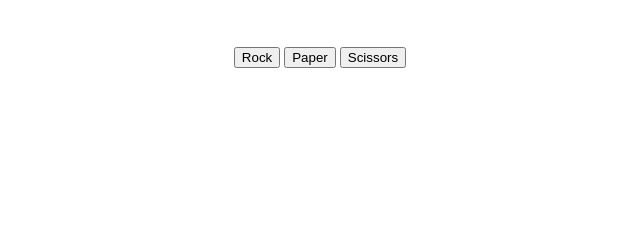
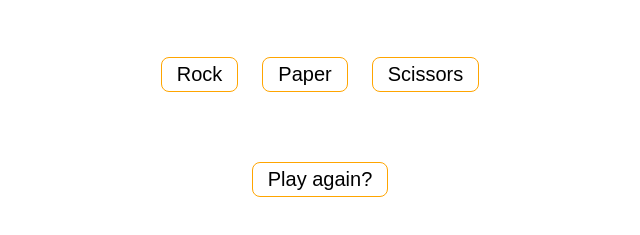
Before and after one commit to JinLino/Rock-Paper-Scissors, a plain HTML site: page index.html in a window 1280 px wide. Shown: the part 61-296 px from the top of the page, without its empty margins (320-960 px from the left). Drawn offline with Linux system fonts and the light colour scheme.

Commit message:
Working delete option of DOM with restart button

```diff
--- a/index.html
+++ b/index.html
@@ -16,6 +16,10 @@
     <button id="scissors">Scissors</button>
 </div>
 
+<div class="btns">
+    <button id="restart">Play again?</button>
+</div>
+
     <script src="script.js"></script>
 </body>
 </html>
--- a/script.js
+++ b/script.js
@@ -16,6 +16,14 @@ function computerPlay(){
         return "paper";
     }
 }
+
+const restart = document.querySelector('#restart');
+restart.addEventListener('click', () => {
+    //const remove = document.getElementById('game'); //because it will delete in a row, but not directly the last one
+    const remove = document.querySelector('div:last-child');
+    remove.parentElement.removeChild(remove)
+    })
+
 
 
 function playRound(playerSelection, computerSelection) {
@@ -41,7 +49,7 @@ function playRound(playerSelection, computerSelection) {
         return "Player: " + playerSelection + '\n' +"Computer: " + computerSelection + '\n' + "The player has won!";
     }
     else {
-        return "I'm overwhelmed";
+        return;
     }
 }
 
@@ -51,6 +59,7 @@ buttons.forEach((button) => {
     button.addEventListener('click', () => {
         //console.log(playRound(`${button.id}`, computerSelection));
         const result = document.createElement('div');
+        result.setAttribute('id', 'game');
         result.textContent = playRound(`${button.id}`, computerSelection);
         titleH1.appendChild(result);
     })
--- a/styles.css
+++ b/styles.css
@@ -11,3 +11,23 @@ h1 {
 div {
     margin-top: 50px;
 }
+
+button {
+    border-radius: 8px;
+    background-color: white;
+    color: black;
+    border: 1px solid orange;
+    font-size: 20px;
+    margin: 10px 10px;
+    padding: 5px 15px;
+}
+
+button:hover {
+    opacity: 1;
+    background-color: orange;
+    cursor: pointer;
+}
+
+div #restart {
+    text-align: center;
+}
```
